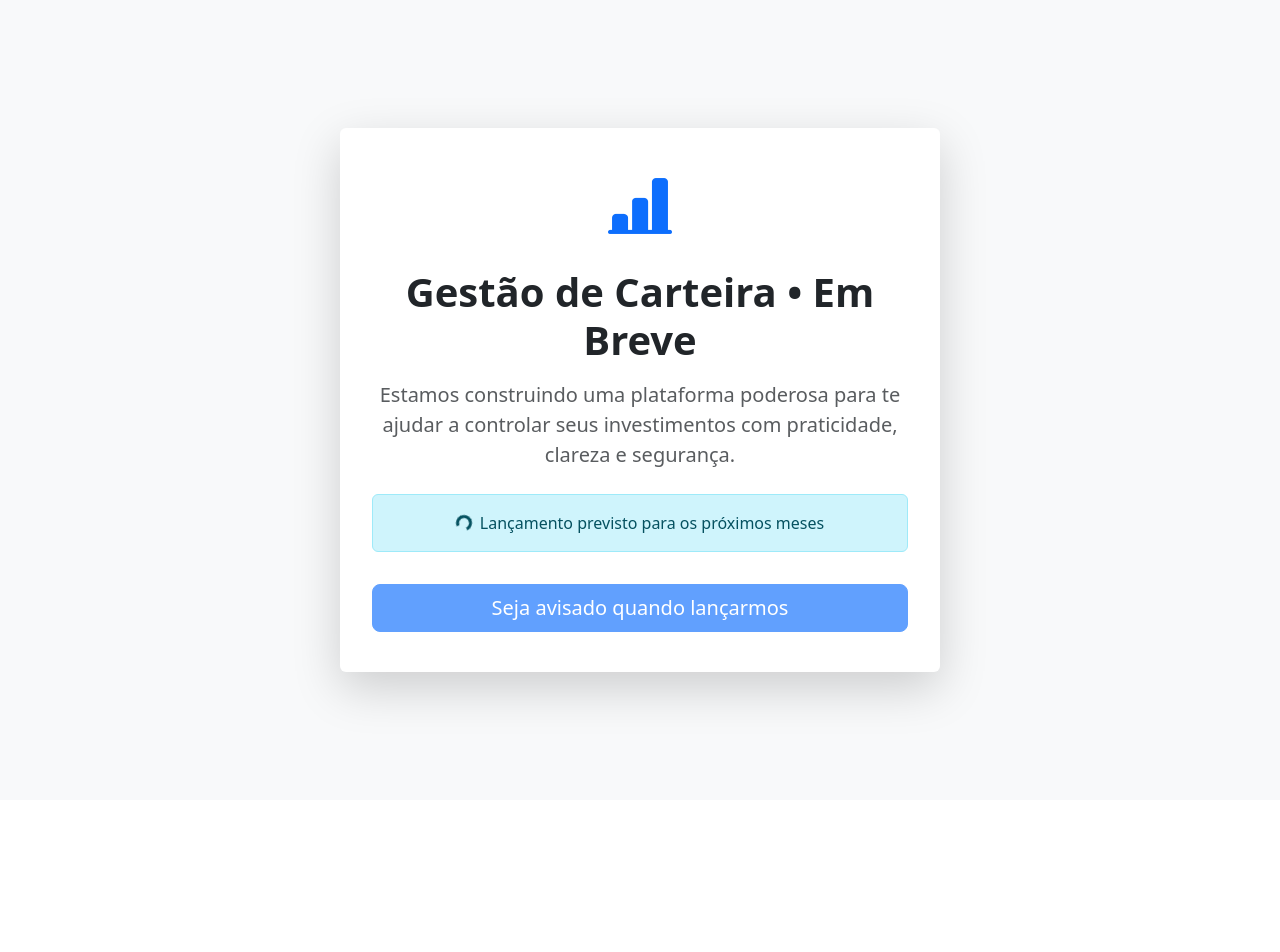
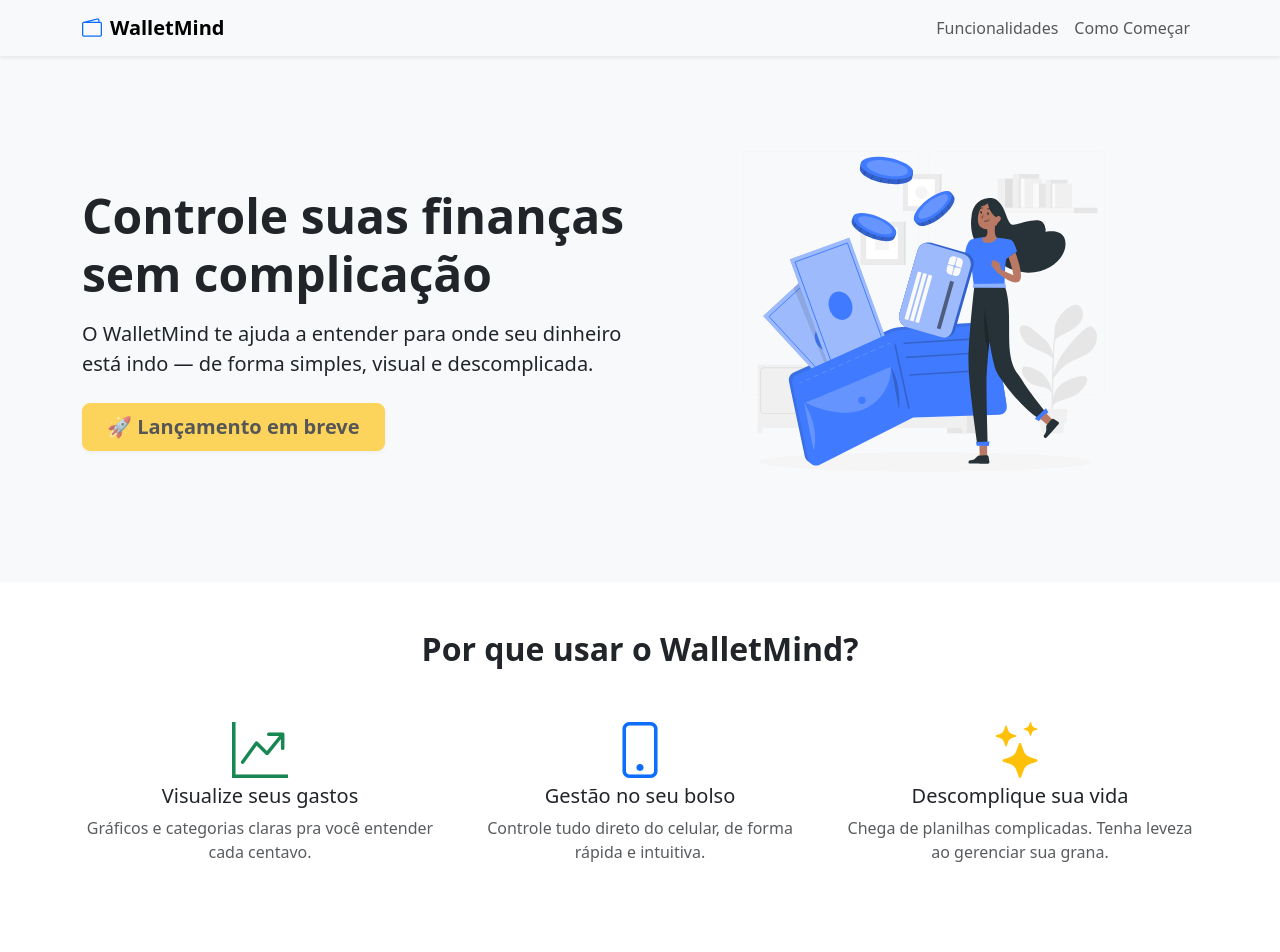
Before and after one commit to BrunoAzeved/clone-tabnews, a Next.js app: page / in a window 1280 px wide. Shown: the top 952 px of the page. Before the commit the page ends 800 px from the top, so only its background shows below. Built offline with nearby package versions, Linux system fonts and the light colour scheme.

Commit message:
create landing page from `index.js`

```diff
--- a/pages/index.js
+++ b/pages/index.js
@@ -1,54 +1,110 @@
 import React from "react";
+import Head from "next/head";
 import {
   Container,
   Row,
   Col,
-  Alert,
-  Spinner,
   Button,
-  Card,
+  Navbar,
+  Nav,
+  Image,
 } from "react-bootstrap";
 
 export default function Home() {
   return (
-    <Container
-      fluid
-      className="min-vh-100 d-flex justify-content-center align-items-center bg-light px-3"
-    >
-      <Row className="w-100 justify-content-center">
-        <Col xs={12} md={10} lg={6}>
-          <Card className="text-center shadow-lg border-0 px-3 py-4">
-            <Card.Body className="d-flex flex-column align-items-center">
-              <i className="bi bi-bar-chart-line-fill display-3 text-primary mb-4" />
+    <>
+      <Head>
+        <title>WalletMind</title>
+        <link rel="icon" href="favicon.png" />
+      </Head>
+      {/* Navbar */}
+      <Navbar bg="light" expand="lg" className="shadow-sm">
+        <Container>
+          <Navbar.Brand href="#">
+            <i className="bi bi-wallet2 me-2 text-primary"></i>
+            <strong>WalletMind</strong>
+          </Navbar.Brand>
+          <Nav className="ms-auto">
+            <Nav.Link href="#features">Funcionalidades</Nav.Link>
+            <Nav.Link href="#start">Como Começar</Nav.Link>
+          </Nav>
+        </Container>
+      </Navbar>
 
-              <h1 className="fw-bold mb-3">Gestão de Carteira • Em Breve</h1>
-
-              <p className="text-muted fs-5 mb-4 text-center">
-                Estamos construindo uma plataforma poderosa para te ajudar a
-                controlar seus investimentos com praticidade, clareza e
-                segurança.
+      {/* Hero */}
+      <Container fluid className="bg-light py-5 text-dark">
+        <Container>
+          <Row className="align-items-center">
+            <Col md={6} className="text-center text-md-start">
+              <h1 className="fw-bold display-5">
+                Controle suas finanças sem complicação
+              </h1>
+              <p className="lead mt-3">
+                O WalletMind te ajuda a entender para onde seu dinheiro está
+                indo — de forma simples, visual e descomplicada.
               </p>
 
-              <Alert
-                variant="info"
-                className="d-inline-flex align-items-center justify-content-center gap-2 w-100"
-              >
-                <Spinner animation="border" size="sm" />
-                <span>Lançamento previsto para os próximos meses</span>
-              </Alert>
-
+              {/* Botão centralizado com destaque */}
+              <div className="d-flex justify-content-md-start justify-content-center mt-4">
                 <Button
-                variant="primary"
+                  variant="warning"
                   size="lg"
-                className="mt-3 w-100"
+                  className="px-4 py-2 fw-semibold shadow-sm"
                   disabled
                 >
-                Seja avisado quando lançarmos
+                  🚀 Lançamento em breve
                 </Button>
-            </Card.Body>
-          </Card>
+              </div>
+            </Col>
+
+            <Col md={6} className="text-center mt-4 mt-md-0">
+              <Image
+                src="/walletmind-illustration.svg"
+                alt="Ilustração WalletMind"
+                fluid
+                style={{ maxHeight: "430px" }}
+              />
             </Col>
           </Row>
         </Container>
+      </Container>
+
+      {/* Funcionalidades */}
+      <Container id="features" className="py-5">
+        <h2 className="text-center fw-bold mb-5">Por que usar o WalletMind?</h2>
+        <Row className="g-4">
+          <Col md={4} className="text-center">
+            <i className="bi bi-graph-up-arrow display-4 text-success mb-3"></i>
+            <h5>Visualize seus gastos</h5>
+            <p className="text-muted">
+              Gráficos e categorias claras pra você entender cada centavo.
+            </p>
+          </Col>
+          <Col md={4} className="text-center">
+            <i className="bi bi-phone display-4 text-primary mb-3"></i>
+            <h5>Gestão no seu bolso</h5>
+            <p className="text-muted">
+              Controle tudo direto do celular, de forma rápida e intuitiva.
+            </p>
+          </Col>
+          <Col md={4} className="text-center">
+            <i className="bi bi-stars display-4 text-warning mb-3"></i>
+            <h5>Descomplique sua vida</h5>
+            <p className="text-muted">
+              Chega de planilhas complicadas. Tenha leveza ao gerenciar sua
+              grana.
+            </p>
+          </Col>
+        </Row>
+      </Container>
+
+      {/* Rodapé */}
+      <footer className="bg-dark text-white text-center py-3 mt-5">
+        <p className="mb-0">
+          &copy; {new Date().getFullYear()} WalletMind. Todos os direitos
+          reservados.
+        </p>
+      </footer>
+    </>
   );
 }
```
Also changed, not shown: public/favicon.png (added), public/walletmind-illustration.svg (added). Lines whose indentation alone changed are shown as unchanged.
